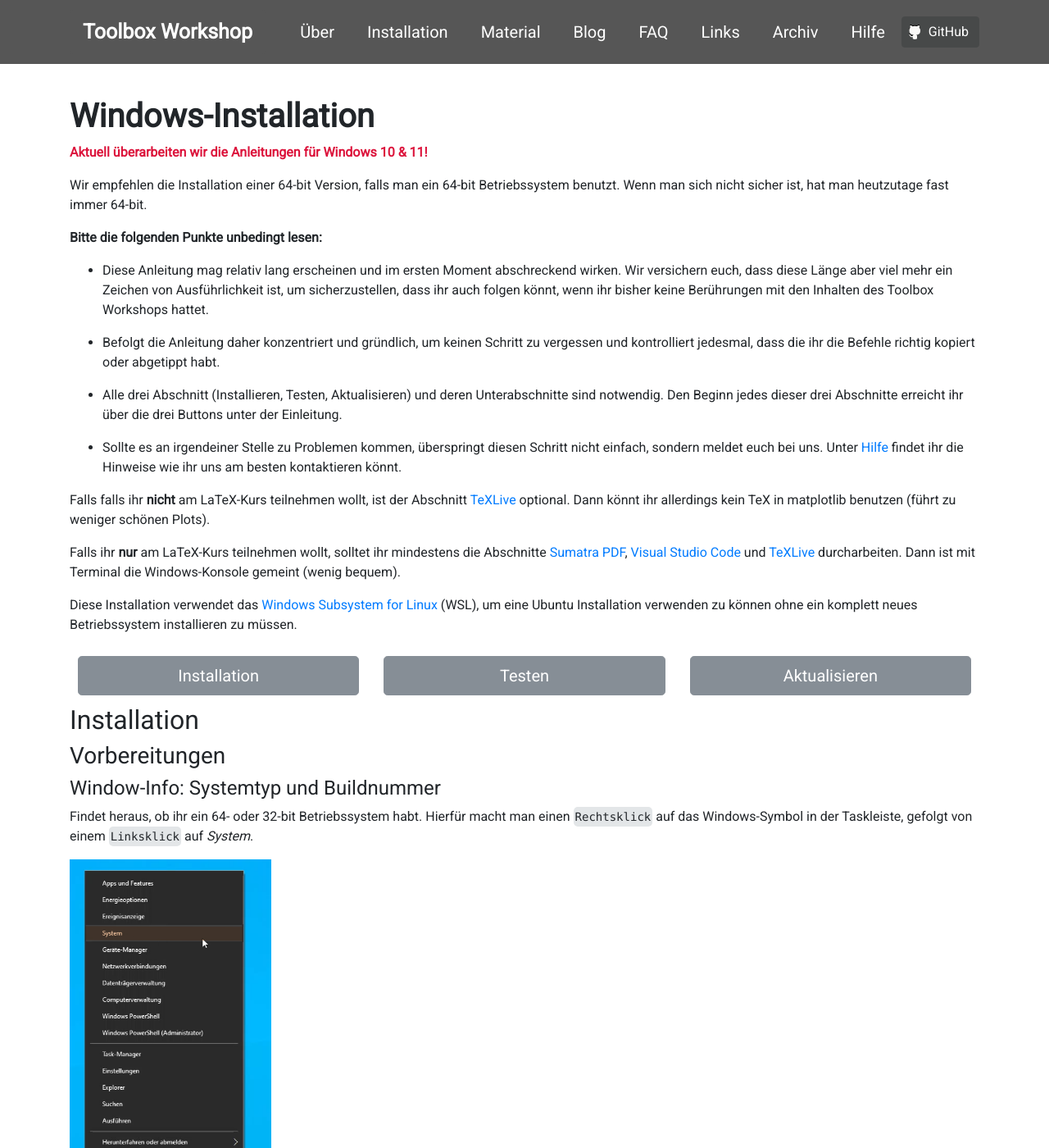
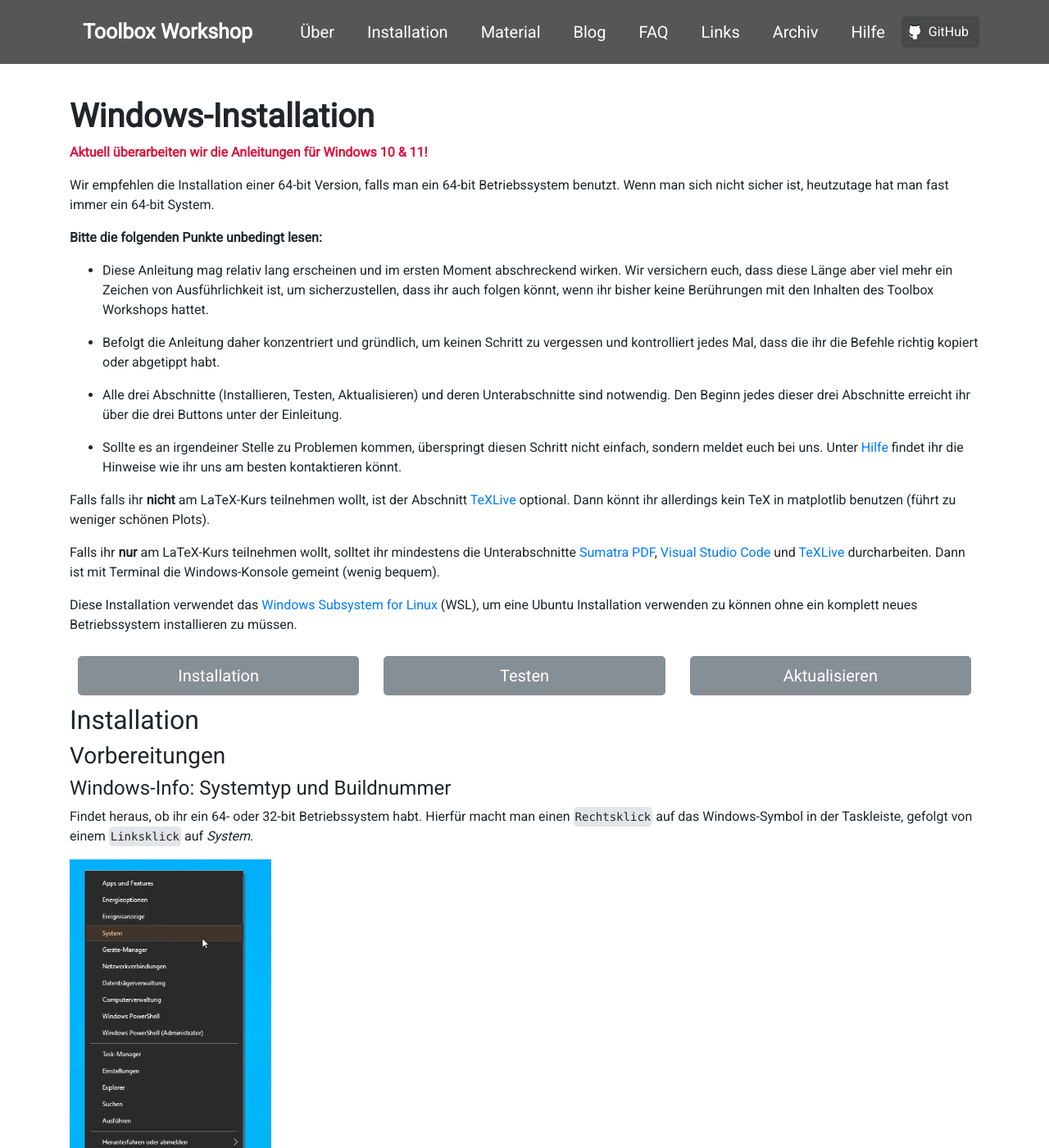
Before and after one commit to pep-dortmund/homepage-toolbox, a Jekyll site: the page built from install/windows.md, in a window 1280 px wide and 1400 px high. Shown: the whole window at 82% size. Built offline with Jekyll 4.4.1, drawn with Linux system fonts in a browser that asks for light colours; nearby versions of some CDN libraries; some of the changed text lies outside the part shown.

Commit message:
fix the typos

````diff
--- a/install/windows.md
+++ b/install/windows.md
@@ -5,7 +5,7 @@ title: Windows-Installation
 <span style="color:crimson"> __Aktuell überarbeiten wir die Anleitungen für Windows 10 & 11!__ </span>
 
 Wir empfehlen die Installation einer 64-bit Version, falls man ein 64-bit Betriebssystem benutzt.
-Wenn man sich nicht sicher ist, hat man heutzutage fast immer 64-bit.
+Wenn man sich nicht sicher ist, heutzutage hat man fast immer ein 64-bit System.
 
 
 __Bitte die folgenden Punkte unbedingt lesen:__
@@ -16,9 +16,9 @@ ist, um sicherzustellen, dass ihr auch folgen könnt, wenn ihr bisher keine Ber
 mit den Inhalten des Toolbox Workshops hattet.
 
 + Befolgt die Anleitung daher konzentriert und gründlich, um keinen Schritt zu vergessen
-und kontrolliert jedesmal, dass die ihr die Befehle richtig kopiert oder abgetippt habt.
+und kontrolliert jedes Mal, dass die ihr die Befehle richtig kopiert oder abgetippt habt.
 
-+ Alle drei Abschnitt (Installieren, Testen, Aktualisieren) und deren Unterabschnitte sind notwendig.
++ Alle drei Abschnitte (Installieren, Testen, Aktualisieren) und deren Unterabschnitte sind notwendig.
 Den Beginn jedes dieser drei Abschnitte erreicht ihr über die drei Buttons unter der Einleitung.
 
 
@@ -30,7 +30,7 @@ am besten kontaktieren könnt.
 Falls falls ihr __nicht__ am LaTeX-Kurs teilnehmen wollt, ist der Abschnitt <a href="#TeXLive">TeXLive </a> optional.
 Dann könnt ihr allerdings kein TeX in matplotlib benutzen (führt zu weniger schönen Plots).
 
-Falls ihr __nur__ am LaTeX-Kurs teilnehmen wollt, solltet ihr mindestens die Abschnitte <a href="#SumatraPDF">Sumatra PDF</a>,
+Falls ihr __nur__ am LaTeX-Kurs teilnehmen wollt, solltet ihr mindestens die Unterabschnitte <a href="#SumatraPDF">Sumatra PDF</a>,
 <a href="#VSCode">Visual Studio Code</a> und <a href="#TeXLive">TeXLive </a> durcharbeiten.
 Dann ist mit Terminal die Windows-Konsole gemeint (wenig bequem).
 
@@ -62,7 +62,7 @@ um eine Ubuntu Installation verwenden zu können ohne ein komplett neues Betrieb
 
 ### <a id="Vorbereitungen"></a>Vorbereitungen
 
-#### <a id="Windowsinfo"></a> Window-Info: Systemtyp und Buildnummer
+#### <a id="Windowsinfo"></a> Windows-Info: Systemtyp und Buildnummer
 Findet heraus, ob ihr ein 64- oder 32-bit Betriebssystem habt.
 Hierfür macht man einen `Rechtsklick` auf das Windows-Symbol in der Taskleiste,
 gefolgt von einem `Linksklick` auf _System_.
@@ -92,14 +92,20 @@ Anschließend könnt ihr über den Button `Nach Updates suchen` fehlende Updates
 <img alt="" src="/img/wsl/win10-updates-2.png" class="screenshot" />
 
 Überprüft nach der Installation der Updates und einem Neustart eures PCs nocheinmal die
-_Betriebsystembuild_-Nummer. Sollte diese immernoch nicht passen, meldet euch bei uns.
+_Betriebssystembuild_-Nummer. Sollte diese immernoch nicht passen, meldet euch bei uns.
 
 #### <a id="Dateiendungen"></a>Dateiendungen einschalten
 
-Die Endungen einer Datei (die Auskunft über die Art der Datei geben, zB `.pdf` für pdf Dokumente)
-sind unter Windows nicht Standardmäßig aktiviert. Diese können und sollen aktiviert werden.
+Die Endungen einer Datei (die Auskunft über die Art der Datei geben, z.B. `.pdf` für PDF-Dokumente)
+sind unter Windows nicht standardmäßig aktiviert. Diese können und sollen aktiviert werden.
 
-Diese Einstellung kann im Explorer vorgenommen werden. Wie zuvor kann dieser auch durch suchen im Startmenü gefunden und gestartet werden.
+Diese Einstellung kann im Explorer vorgenommen werden. Dieser kann am einfachsten mit der Tastenkombination
+`Windows + E`  geöffnet werden (`Windows` ist die Taste mit dem Windowslogo zwischen `Strg` und `Alt` unten links
+auf der Tastatur).
+
+Alternativ kann der Explorer in der Suche im Startmenü gefunden werden. Nach dem öffnen des Startmenüs
+wird automatisch eine Suche gestartet, wenn Buchstaben über die Tastatur eingegeben werden. Hier muss
+nach `Explorer` gesucht werden. Durch einen Klick auf _Öffnen_ kann dann ein Explorer-Fenster geöffnet werden.
 
 <img alt="" src="/img/explorer/explorer-start.png" class="screenshot" />
 
@@ -246,7 +252,7 @@ in dem `Einstellungen` angeklickt werden muss:
 
 Hier könnt ihr einstellen, dass sich beim Start von Windows Terminal
 standardmäßig Ubuntu öffnet.
-Unter _Starten_ in der linken Spalte gibt es den Einstellungspunkt _Standardprofil_, durch klicken
+Unter _Starten_ in der linken Spalte gibt es den Einstellungspunkt _Standardprofil_, durch Klicken
 auf den Pfeil nach unten öffnet sich eine Auswahl.
 
 <img alt="" src="/img/windows-terminal/windows-terminal-settings-2.png" class="screenshot" />
@@ -255,7 +261,7 @@ In der Auswahl dann Ubuntu auswählen (falls _Ubuntu_ mehrfach auftaucht, den Pu
 
 <img alt="" src="/img/windows-terminal/windows-terminal-settings-3.png" class="screenshot" />
 
-Im Anschluss kann das Terminal Fenster geschlossen werden.
+Im Anschluss kann das Terminal-Fenster geschlossen werden.
 
 
 ### Git, Make und weiteres
@@ -418,7 +424,7 @@ Die Installation ist beendet, wenn die letzte Zeile wieder die Eingabezeile anze
 
 <img alt="" src="/img/mamba/mamba-install-6.png" class="screenshot" />
 
-Verwendet werden kann mamba erst nach dem Schließen des Terminal Fensters und dem Öffenen eines neuen.
+Verwendet werden kann mamba erst nach dem Schließen des Terminal-Fensters und dem Öffenen eines neuen.
 
 Im Neuen terminal fenster sollet nun _(base)_ am Anfang der der Eingabezeile stehen.
 
@@ -471,7 +475,7 @@ Führe dazu folgenden Befehl im Terminal aus:
 echo 'export PATH="$HOME/.local/texlive/2023/bin/x86_64-linux:$PATH"' >> ~/.bashrc
 ```
 
-Jetzt einmal das Terminal schließen und für die weiteren Schritte ein neues öffnen.
+Jetzt einmal das Terminal schließen und für die weiteren Schritte ein Neues öffnen.
 
 In dem neuen Terminal die folgenden Befehle eingeben:
 
@@ -543,7 +545,7 @@ der im folgenden Fenster ausgeführt werden kann.
 #### VSCode: Terminal einrichten
 
 
-Mit Tastenkombination `Strg + Shift + ö` oder über den die Menüleiste _Terminal_ → _Neues Terminal_
+Mit Tastenkombination `Strg + Shift + ö` oder über den die Menüleiste: _Terminal_ → _Neues Terminal_
 kann ein Terminal in VSCode geöffnet werden. Dieses Terminal ist nach der ersten Installation aber
 die Windows Powershell. Wie zuvor muss das Terminal noch umgestellt werden.
 Klickt rechts auf den Pfeil nach unten, neben dem `+`, und wählt den Punkt _Select Default Profile_ aus.
@@ -618,7 +620,7 @@ _SumatraPDF_ angeklickt werden.
 
 #### <a id="evince"></a>Evince
 
-Um (ohne viele Umstände) pdf-Dateien auch aus dem Windows Terminal öffnen zu können, empfiehlt es sich auch einen PDF-Betrachter
+Um (ohne viele Umstände) PDF-Dateien auch aus dem Windows Terminal öffnen zu können, empfiehlt es sich auch einen PDF-Betrachter
 für das WSL zu installieren. Dafür muss folgender Befehl in das Windows Terminal eingegeben werden:
 ```
 sudo apt install evince
````
Also changed, not shown: other parts of install/windows.md (+12 -16 lines).
